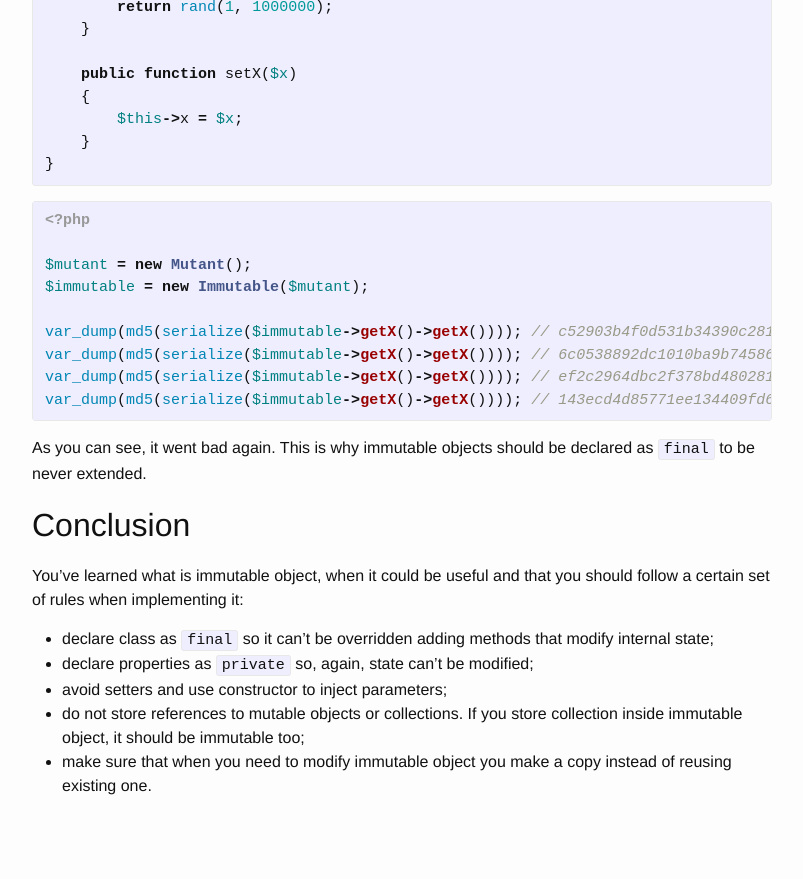
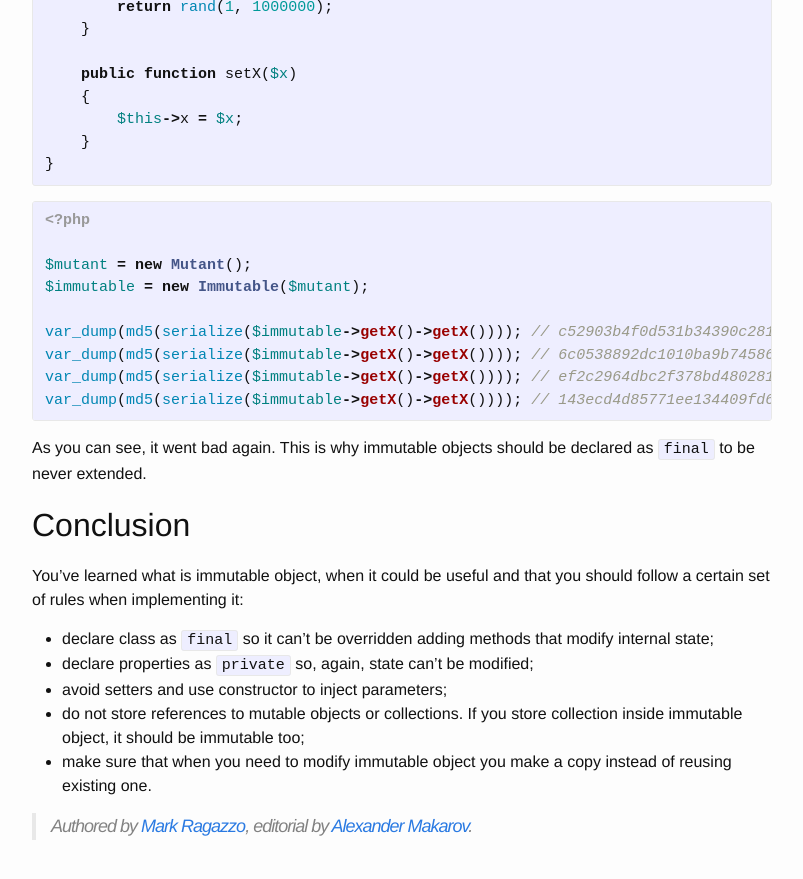
Before and after one commit to Ragazzo/ragazzo.github.io, a Jekyll site: the page built from _posts/2016-05-03-immutability.markdown, in a window 1280 px wide and 900 px high, scrolled down 7996 px. Shown: the top 879 px of the window, without its empty margins (238-1041 px from the left). Built offline with Jekyll 4.4.1, drawn with Linux system fonts in a browser that asks for light colours; comment, search, counter and statistics services are not loaded; before the commit the page ends 8854 px from its top, so only the background shows below that.

Commit message:
Update 2016-05-03-immutability.markdown

```diff
--- a/_posts/2016-05-03-immutability.markdown
+++ b/_posts/2016-05-03-immutability.markdown
@@ -405,3 +405,6 @@ set of rules when implementing it:
 - avoid setters and use constructor to inject parameters;
 - do not store references to mutable objects or collections. If you store collection inside immutable object, it should be immutable too;
 - make sure that when you need to modify immutable object you make a copy instead of reusing existing one.
+
+
+> Authored by [Mark Ragazzo](https://github.com/Ragazzo), editorial by [Alexander Makarov](https://github.com/samdark).
```
